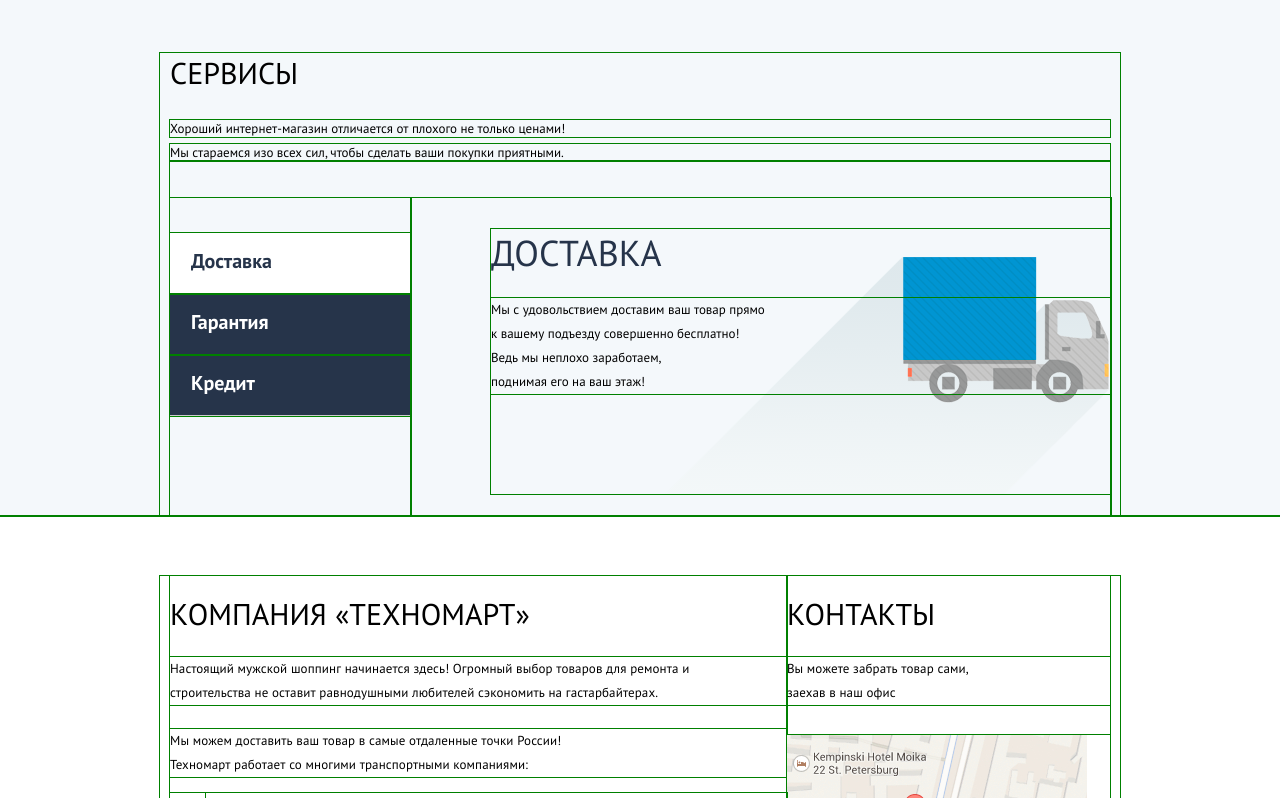
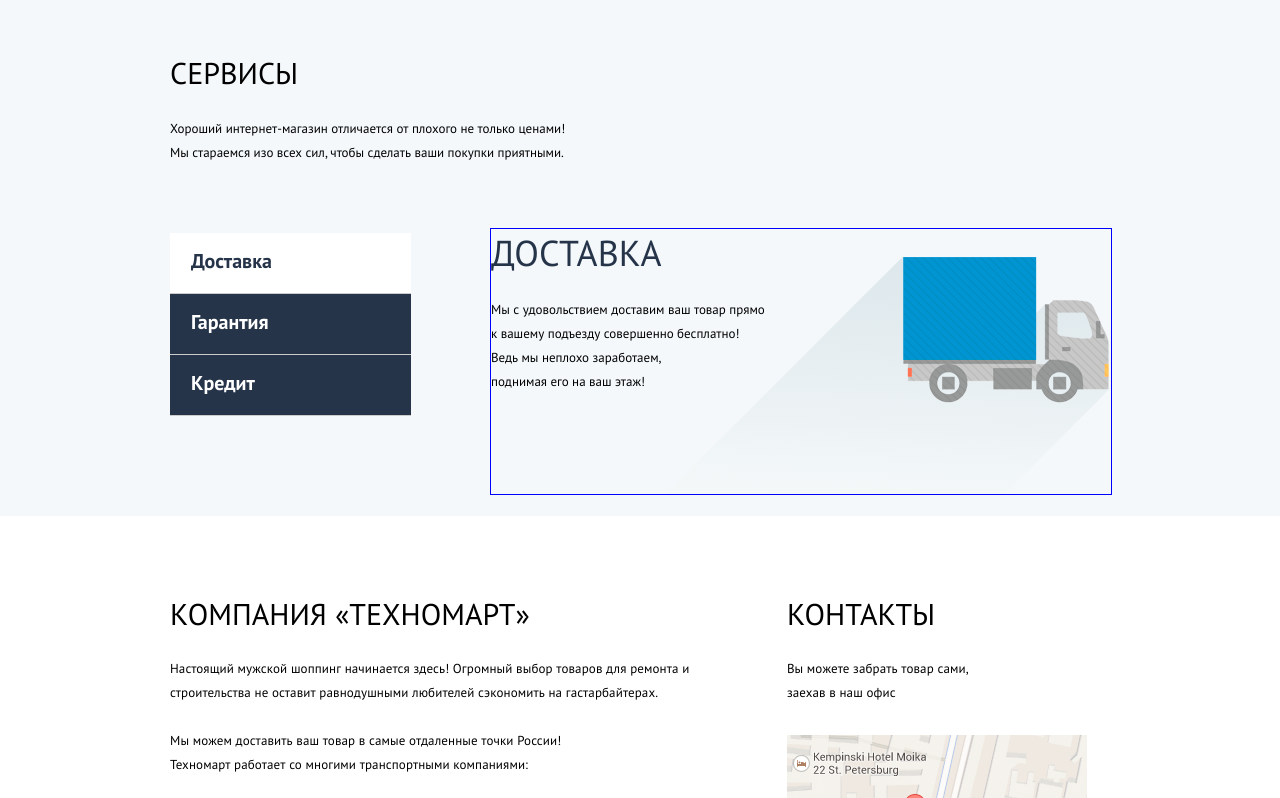
Before and after one commit to nikolaysalinder/technomart, a Vue app: page /#/ in a window 1280 px wide. Shown: the part 1880-2678 px from the top of the page. Built offline with nearby package versions, Linux system fonts and the light colour scheme; a web font is replaced by a local one.

Commit message:
delete dev styles

```diff
--- a/src/components/Footer.vue
+++ b/src/components/Footer.vue
@@ -83,11 +83,11 @@
 
 <style>
 /*стили для разработки*/
-a, div, li, nav, ul, header,
+/*a, div, li, nav, ul, header,
 footer, figure, form,
 label, h1, h2, p, fieldset, button, input, section {
   outline: 1px solid green;
-}
+}*/
 /*стили для разработки*/
 .main-footer {
   padding-top: 85px
```
Also changed, not shown: 10 other files (tests, documents, lock files or other folders).
